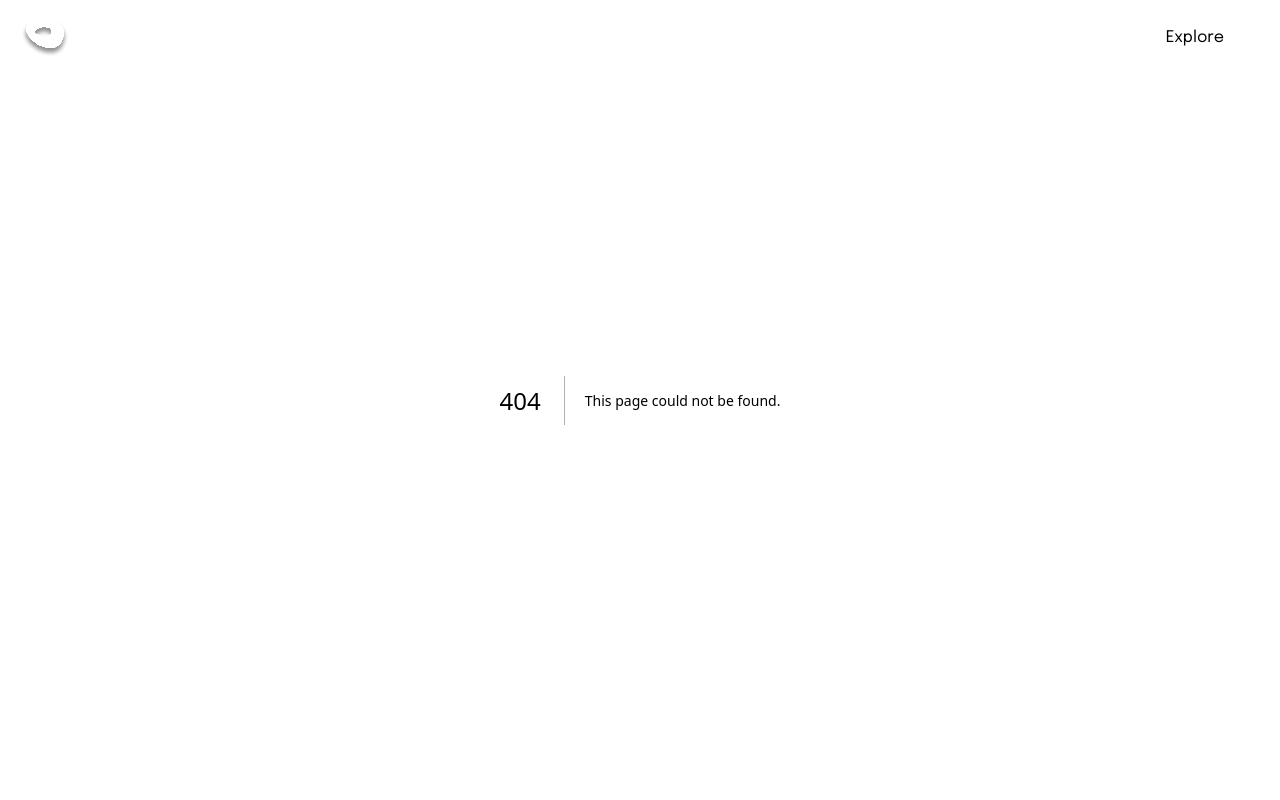
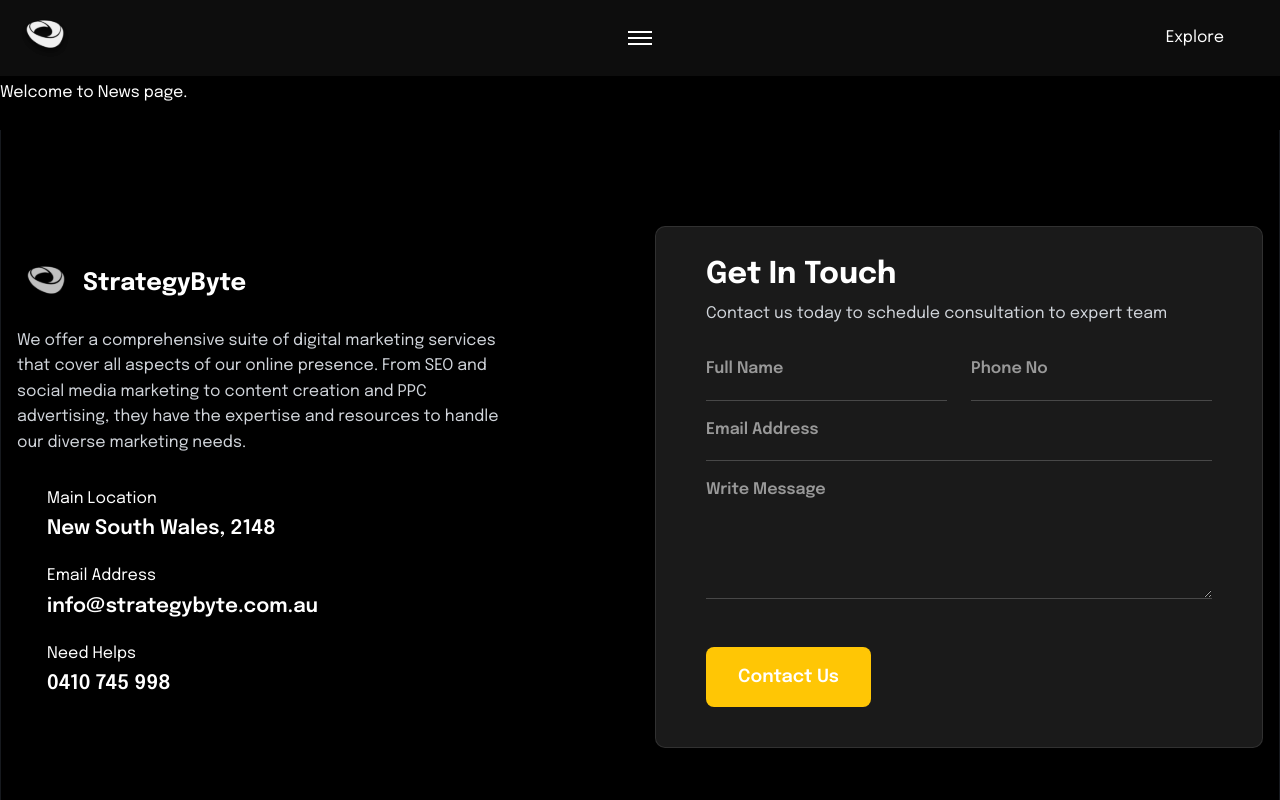
Before and after one commit to strategybyte/strategybyte-v2, a Next.js app: page /news in a window 1280 px wide. Before the commit this address had no page. Shown: the top 800 px of the page. Built offline with nearby package versions, Linux system fonts and the light colour scheme.

Commit message:
created news list page

```diff
--- /dev/null
+++ b/app/news/layout.jsx
@@ -0,0 +1,8 @@
+export const metadata = {
+  title: "News | StrategyByte",
+};
+const NewsLayout = ({ children }) => {
+  return <div className="mt-20 mb-6">{children}</div>;
+};
+
+export default NewsLayout;
--- /dev/null
+++ b/app/news/page.jsx
@@ -0,0 +1,5 @@
+const NewsPage = () => {
+  return <h1>Welcome to News page.</h1>;
+};
+
+export default NewsPage;
--- a/components/Header.jsx
+++ b/components/Header.jsx
@@ -164,7 +164,7 @@ const Header = () => {
                 <li className="group">
                   <div className="relative">
                     <Link
-                      href="#"
+                      href="/news"
                       className="text-white text-4xl md:text-6xl font-medium hover:text-gray-300 transition-colors duration-300 inline-block relative"
                       onClick={() => setIsMenuOpen(false)}
                     >
```
